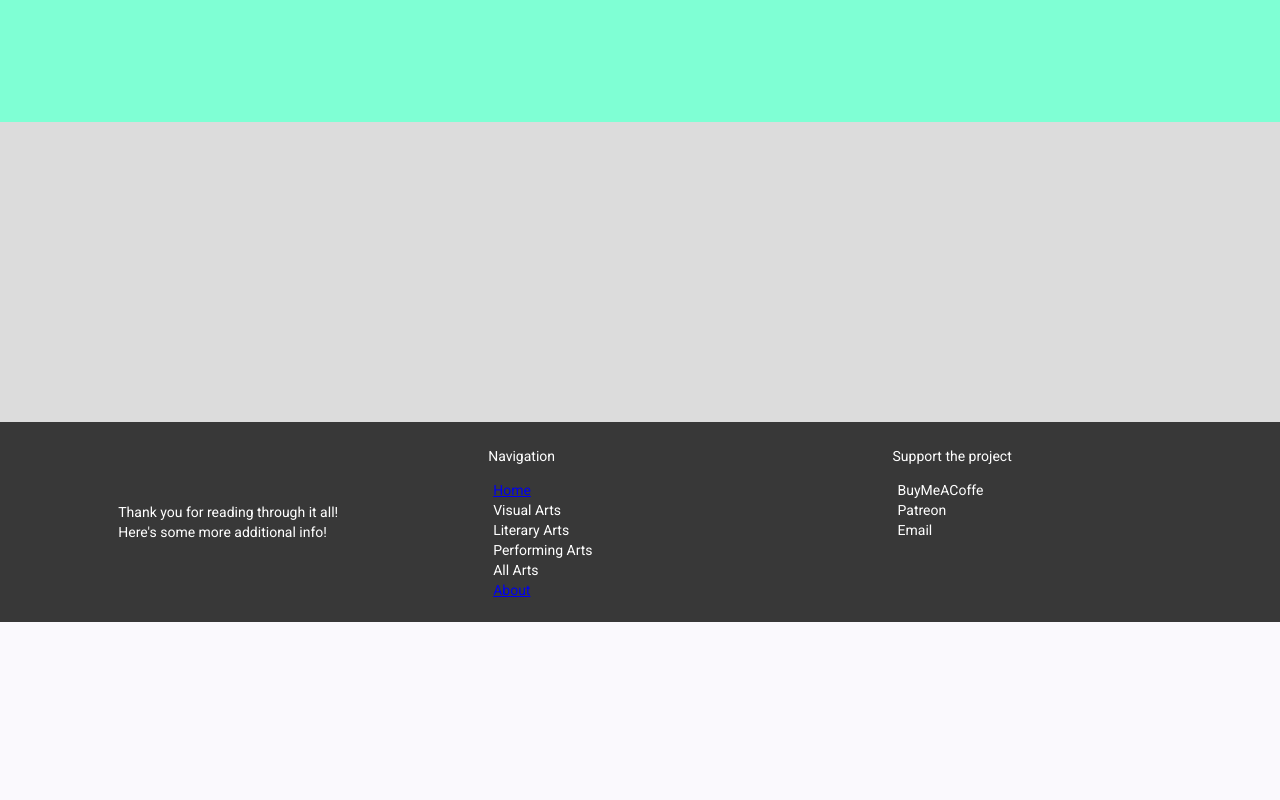
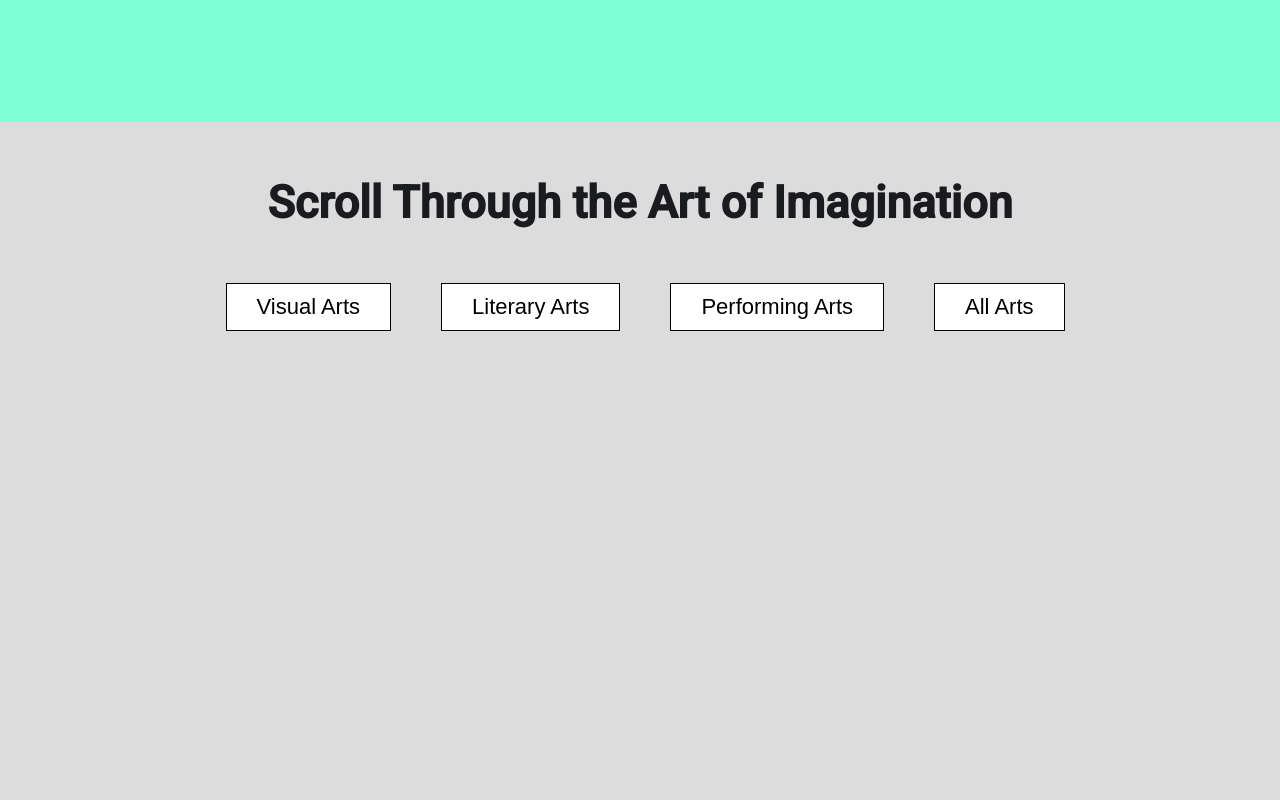
Before and after one commit to kayakui/Art_of_Life, an Angular app in the folder ArtofL/: page / in a window 1280 px wide. Shown: the part 520-1320 px from the top of the page. Before the commit the page ends 1142 px from the top, so only its background shows below. Built offline with nearby package versions, Linux system fonts and the light colour scheme.

Commit message:
pade fixes + and art navigation

```diff
--- a/ArtofL/src/app/app.css
+++ b/ArtofL/src/app/app.css
@@ -6,7 +6,6 @@ html {
 .page_body {
   position: relative;
   width: 100%;
-  height: 100%;
   margin: 0 auto;
   background-color: #DCDCDC;
   overflow: hidden;
--- a/ArtofL/src/app/pages/home/home.css
+++ b/ArtofL/src/app/pages/home/home.css
@@ -28,3 +28,40 @@
   text-decoration: underline;
   padding-left: 55px;
 }
+
+.art_introduction_container {
+  display: flex;
+  align-items: center;
+  margin: auto;
+  flex-flow: column nowrap;
+}
+
+.art_introduction_container h1 {
+  font-size: 45px;
+  padding-top: 40px;
+}
+
+.art_navigation__container {
+  width: 100%;
+  display: inline-flex;
+  justify-content: center;
+  margin-top: 40px;
+}
+
+.art_navigation__container button {
+  background-color: #fff;
+  padding: 10px 30px 10px 30px;
+  margin: 0 20px 0 30px;
+  border: 1px solid #000;
+  font-size: 22px;
+  cursor: pointer;
+}
+
+.art_navigation__container button :hover {
+  text-decoration: underline;
+}
+
+.art_showcase_container {
+  width: 100%;
+  height: 800px;
+}
--- a/ArtofL/src/app/pages/home/home.html
+++ b/ArtofL/src/app/pages/home/home.html
@@ -8,7 +8,17 @@
   </div>
 </div>
 
-<div>
+<div class="art_introduction_container">
 <!--  Showcase of art uploaded to the website with categories and stuff-->
+  <h1>Scroll Through the Art of Imagination</h1>
+  <div class="art_navigation__container">
+    <button><a>Visual Arts</a></button>
+    <button><a>Literary Arts</a></button>
+    <button><a>Performing Arts</a></button>
+    <button><a>All Arts</a></button>
+  </div>
 
+  <div class="art_showcase_container">
+<!--    create a router outlet for navigation page for art-->
+  </div>
 </div>
```
